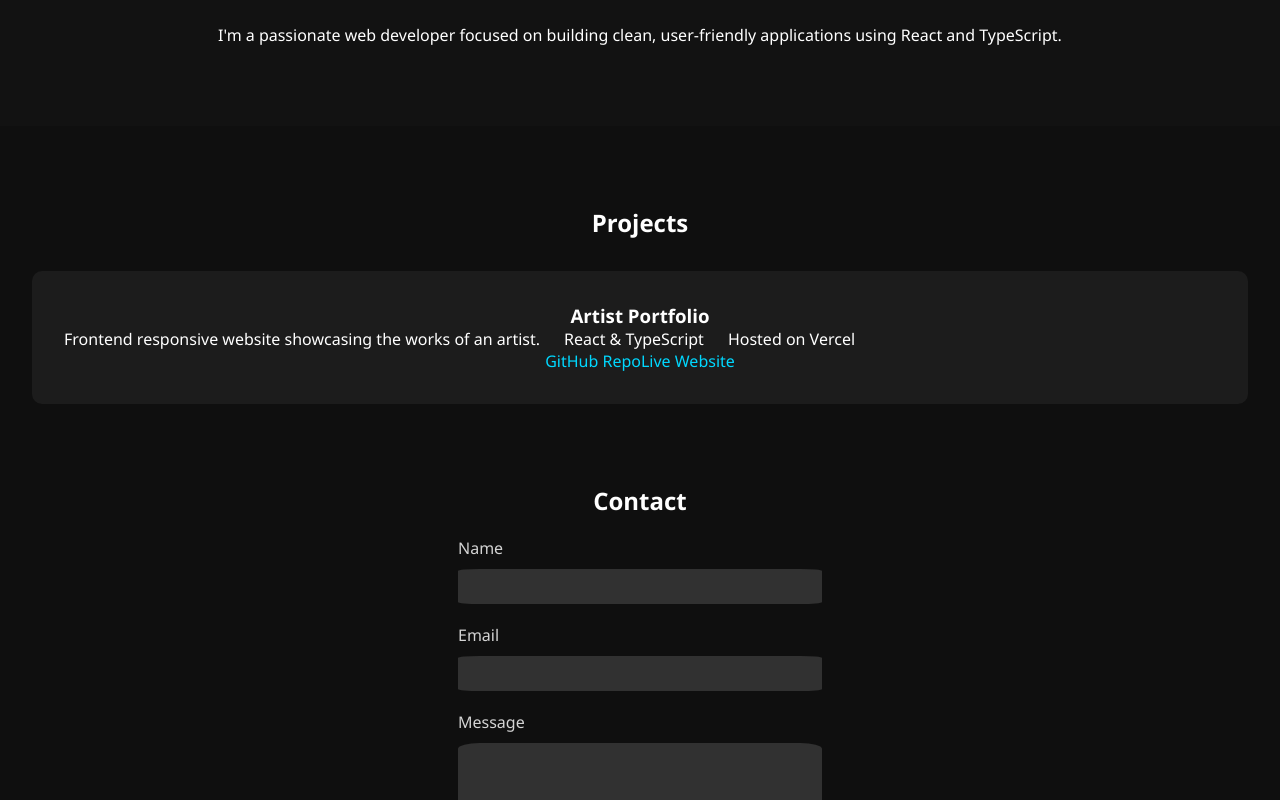
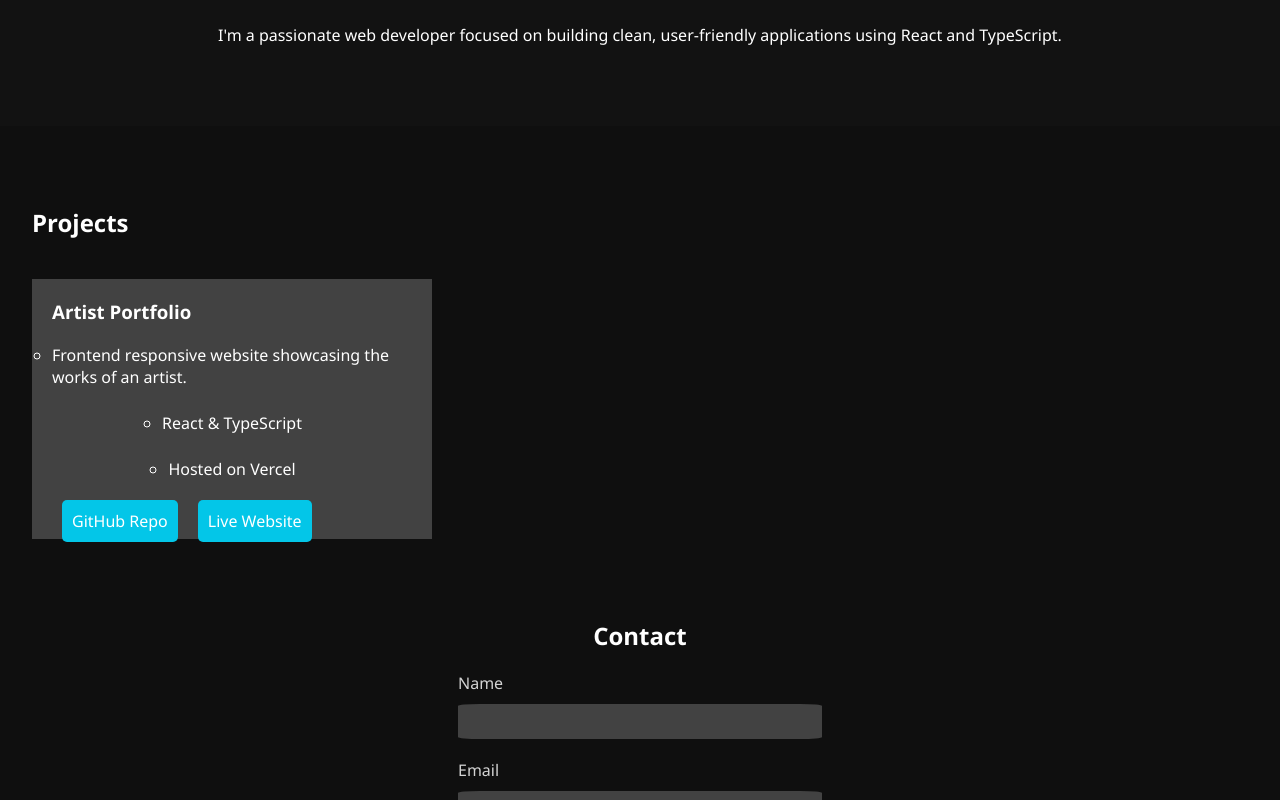
Before and after one commit to RahniDev/portfolio-2026, a React (Vite) app: page / in a window 1280 px wide. Shown: the part 980-1780 px from the top of the page. Built offline with nearby package versions, Linux system fonts and the light colour scheme; no server answers.

Commit message:
Style projects card

```diff
--- a/src/components/Contact/contact.module.css
+++ b/src/components/Contact/contact.module.css
@@ -24,7 +24,7 @@ label {
 
 input,
 textarea {
-    background-color: #313131;
+    background-color: #424242;
     border: none;
     outline: none;
     border-radius: 6%;
--- a/src/components/Projects/Projects.tsx
+++ b/src/components/Projects/Projects.tsx
@@ -1,11 +1,10 @@
-import "./Projects.css";
+import styles from "./projects.module.css";
 
 const Projects = () => {
   return (
-    <section id="projects" className="projects">
+    <section id="projects" className={styles.projects}>
       <h2>Projects</h2>
-      <div className="project-grid">
-        <div className="project-card">
+        <div className={styles.projectCard}>
           <h3>Artist Portfolio</h3>
           <ul>
             <li>Frontend responsive website showcasing the works of an artist.</li>
@@ -15,7 +14,6 @@ const Projects = () => {
           <a href="https://github.com/RahniDev/artist-portfolio">GitHub Repo</a>
           <a href="https://www.sakaridemeis.com">Live Website</a>
         </div>
-      </div>
     </section>
   );
 };
--- a/src/components/Projects/projects.css
+++ /dev/null
@@ -1,23 +0,0 @@
-.projects {
-  padding: 5rem 2rem;
-  background-color: #0f0f0f;
-  text-align: center;
-}
-
-.project-grid {
-  display: grid;
-  grid-template-columns: repeat(auto-fit, minmax(250px, 1fr));
-  gap: 2rem;
-  margin-top: 2rem;
-}
-
-.project-card {
-  background: #1c1c1c;
-  padding: 2rem;
-  border-radius: 10px;
-  transition: transform 0.3s;
-}
-
-.project-card:hover {
-  transform: translateY(-8px);
-}
--- /dev/null
+++ b/src/components/Projects/projects.module.css
@@ -0,0 +1,30 @@
+.projects {
+  padding: 5rem 2rem;
+}
+
+.projects h2 {
+  padding-bottom: 40px;
+}
+
+.projectCard {
+  width: 400px;
+  background-color: #424242;
+  padding: 20px;
+  height: 260px;
+}
+
+.projectCard ul {
+  display: flex;
+  flex-direction: column;
+  padding: 20px 0 30px 0;
+  list-style-type: circle;
+  text-align: left;
+}
+
+.projectCard a {
+  background-color: #03c6e8;
+  color: #fff;
+  padding: 10px;
+  margin: 0 10px;
+  border-radius: 5px;
+}
```
